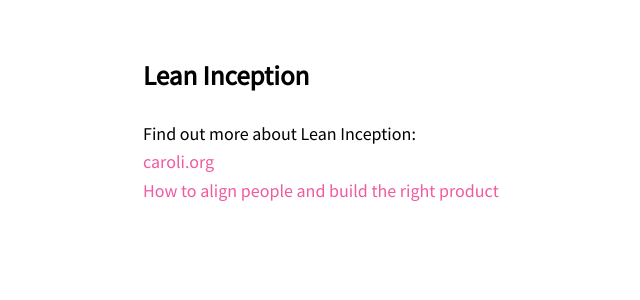
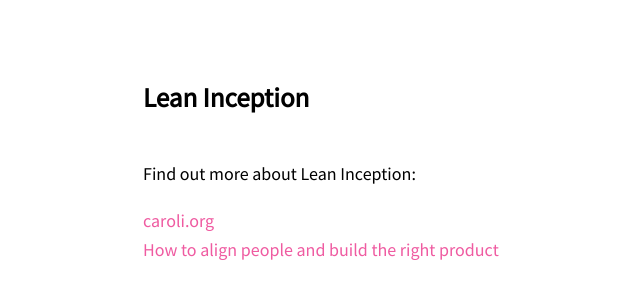
Before and after one commit to Inceptionize/inceptionize, a Next.js app: page /lean-inception in a window 1280 px wide. Shown: the top 300 px of the page, without its empty margins (11-651 px from the left). Built offline with nearby package versions, Linux system fonts and the light colour scheme.

Commit message:
#14 Tidy up style of content compoments

```diff
--- a/components/agile-team-content/agileteamcontent.module.scss
+++ b/components/agile-team-content/agileteamcontent.module.scss
@@ -1,6 +1,4 @@
 .content {
-    p {
-        display: flex;
-        flex-direction: column;
-    }
+    display: flex;
+    flex-direction: column;
 }
--- a/components/design-sprint-content/designsprintcontent.module.scss
+++ b/components/design-sprint-content/designsprintcontent.module.scss
@@ -1,6 +1,4 @@
 .content {
-    p {
-        display:flex;
-        flex-direction: column;
-    }
+    display:flex;
+    flex-direction: column;
 }
--- a/components/design-sprint-content/index.tsx
+++ b/components/design-sprint-content/index.tsx
@@ -5,10 +5,8 @@ function DesignSprintContent(): ReactElement {
   return (
     <div className={styles.content}>
       <h2>Design Sprint</h2>
-      <p>
-        Find out more about Design Sprint:
-        <a href="https://www.gv.com/sprint/">design sprint</a>
-      </p>
+      <p>Find out more about Design Sprint:</p>
+      <a href="https://www.gv.com/sprint/">design sprint</a>
     </div>
   );
 }
--- a/components/lean-inception-content/index.tsx
+++ b/components/lean-inception-content/index.tsx
@@ -5,15 +5,13 @@ function LeanInceptionContent(): ReactElement {
   return (
     <div className={styles.content}>
       <h2>Lean Inception</h2>
-      <p>
-        Find out more about Lean Inception:
+      <p>Find out more about Lean Inception:</p>
       <a href="https://www.caroli.org/en/book/lean-inception-how-to-align-people-and-build-the-right-product/">
         caroli.org
       </a>
       <a href="https://www.slideshare.net/paulocaroli/lean-inception-how-to-align-people-and-build-the-right-product">
         How to align people and build the right product
       </a>
-      </p>
     </div>
   );
 }
--- a/components/lean-inception-content/leaninceptioncontent.module.scss
+++ b/components/lean-inception-content/leaninceptioncontent.module.scss
@@ -1,7 +1,4 @@
 .content {
-    p {
-        display: flex;
-        flex-direction: column;
-    }
-
+    display: flex;
+    flex-direction: column;
 }
```
Also changed, not shown: components/agile-team-content/index.tsx (+2 -9 lines). Lines whose indentation alone changed are shown as unchanged.
